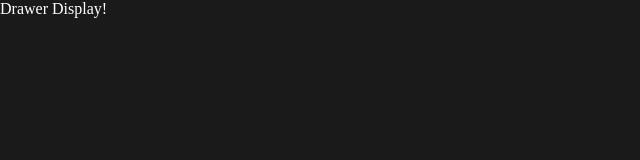
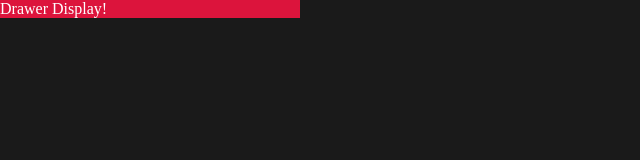
Before and after one commit to EyeOfMidas/glowplayjs, a website with bundled scripts: page editor/index.html in a window 1280 px wide. Shown: the whole page, without its empty margins (0-640 px from the left). Built offline with nearby package versions, Linux system fonts and the light colour scheme.

Commit message:
getting drawer to start hidden and then display

```diff
--- a/editor/editor.js
+++ b/editor/editor.js
@@ -1,4 +1,10 @@
 import DomBuilder from "./library/dombuilder.js"
 document.addEventListener("DOMContentLoaded", () => {
-    new DomBuilder().addComponent("drawer", document.body)
+    new DomBuilder().addComponent("drawer", document.body).then((drawer) => {
+        setTimeout(() => {
+            drawer.style.display = "block"
+            drawer.style.visibility = "visible"
+            console.log("enabling drawer")
+        }, 3000)
+    })
 })
--- a/editor/library/components/drawer/drawer.css
+++ b/editor/library/components/drawer/drawer.css
@@ -1,3 +1,7 @@
 .drawer {
     color: white;
+    display: none;
+    visibility: hidden;
+    width: 300px;
+    background-color: crimson;
 }
```
